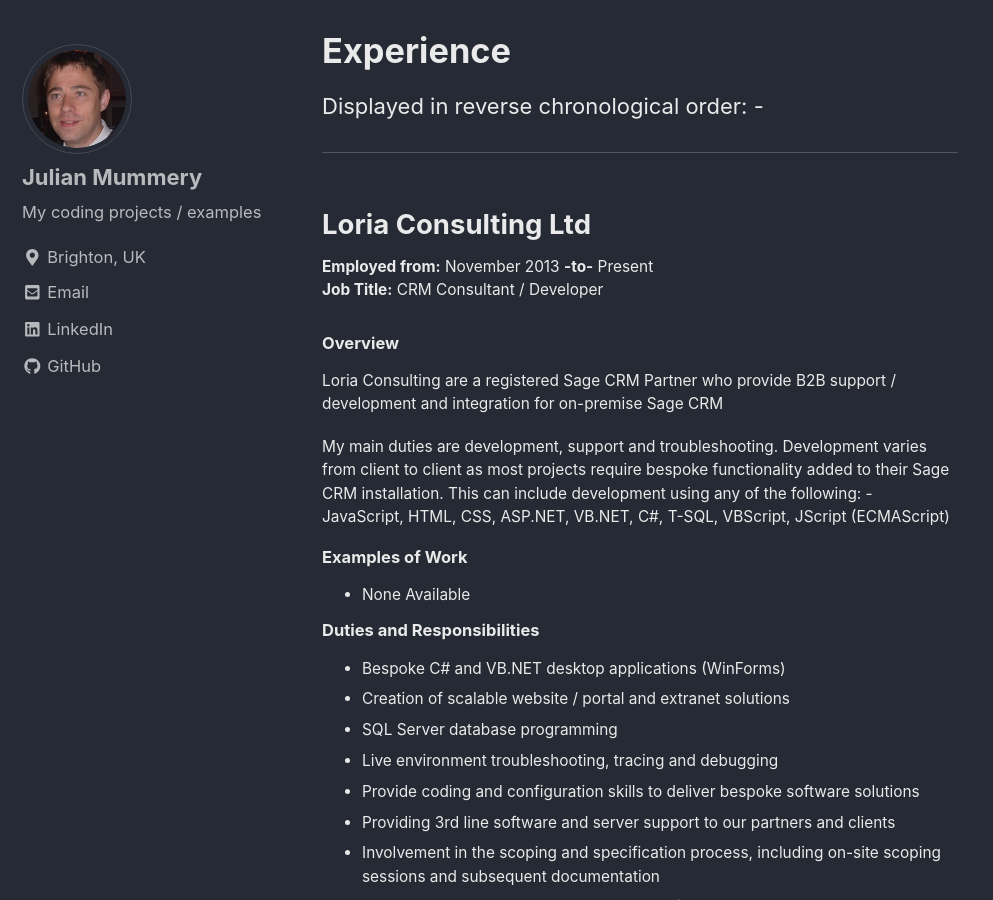
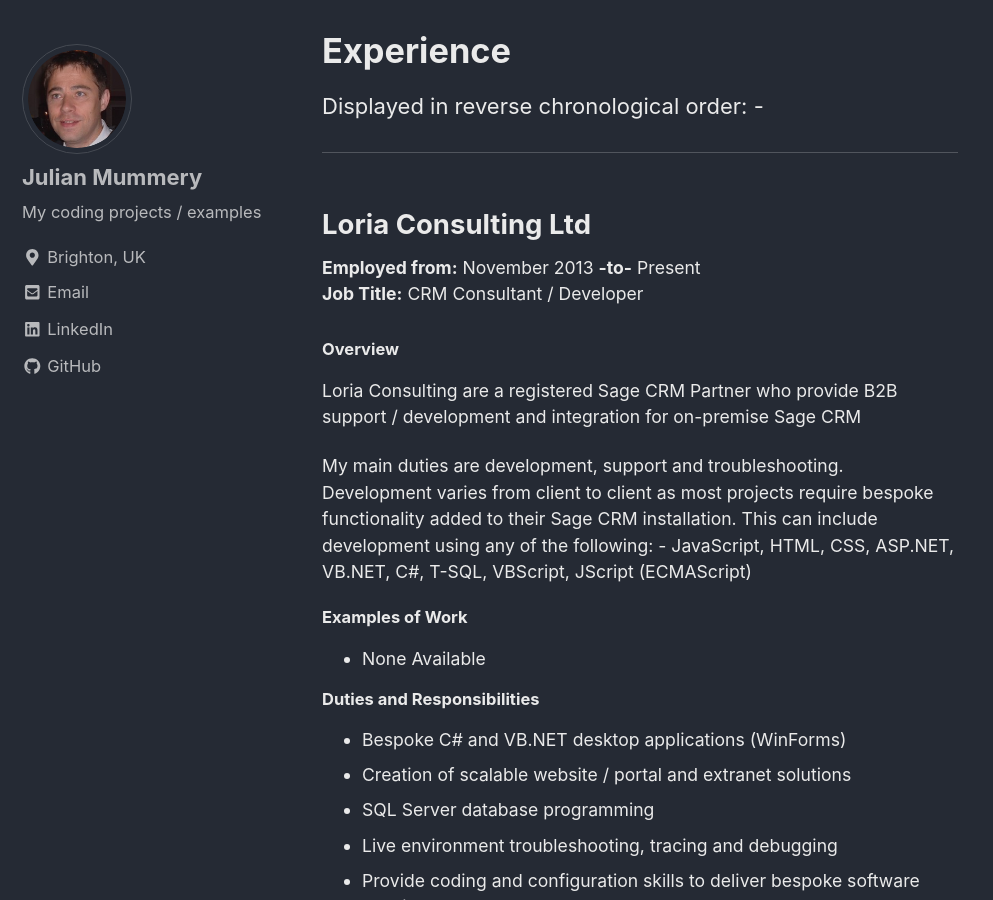
Before and after one commit to julianmummery/julianmummery.github.io, a Jekyll site: the page built from _pages/experience.md, in a window 1280 px wide and 900 px high, scrolled down 398 px. Shown: the whole window, without its empty margins (0-993 px from the left). Built offline with Jekyll 4.4.1, drawn with Linux system fonts in a browser that asks for light colours; nearby versions of some CDN libraries.

Commit message:
Update experience.md

```diff
--- a/_pages/experience.md
+++ b/_pages/experience.md
@@ -11,17 +11,17 @@
 
 <hr/>
 <h2>Loria Consulting Ltd</h2>
-<p style="font-size:0.70em; margin-top:0; margin-bottom: 0;"><strong>Employed from:</strong> November 2013 <strong>-to-</strong> Present</p>
-<p style="font-size:0.70em; margin-top:0; margin-bottom: 0;"><strong>Job Title:</strong> CRM Consultant / Developer</p>
+<p style="font-size:0.80em; margin-top:0; margin-bottom: 0;"><strong>Employed from:</strong> November 2013 <strong>-to-</strong> Present</p>
+<p style="font-size:0.80em; margin-top:0; margin-bottom: 0;"><strong>Job Title:</strong> CRM Consultant / Developer</p>
 <h5>Overview</h5>
-<p style="font-size:0.70em;">Loria Consulting are a registered Sage CRM Partner who provide B2B support / development and integration for on-premise Sage CRM</p>
-<p style="font-size:0.70em;">My main duties are development, support and troubleshooting. Development varies from client to client as most projects require bespoke functionality added to their Sage CRM installation. This can include development using any of the following: - JavaScript, HTML, CSS, ASP.NET, VB.NET, C#, T-SQL, VBScript, JScript (ECMAScript)</p>
+<p style="font-size:0.80em;">Loria Consulting are a registered Sage CRM Partner who provide B2B support / development and integration for on-premise Sage CRM</p>
+<p style="font-size:0.80em;">My main duties are development, support and troubleshooting. Development varies from client to client as most projects require bespoke functionality added to their Sage CRM installation. This can include development using any of the following: - JavaScript, HTML, CSS, ASP.NET, VB.NET, C#, T-SQL, VBScript, JScript (ECMAScript)</p>
 <h5 style="margin-top: 0px">Examples of Work</h5>
-<ul style="font-size:0.70em;">
+<ul style="font-size:0.80em;">
   <li>None Available</li>
 </ul>
 <h5 style="margin-top: 0px">Duties and Responsibilities</h5>
-<ul style="font-size:0.70em;">
+<ul style="font-size:0.80em;">
   <li>Bespoke C# and VB.NET desktop applications (WinForms)</li>
   <li>Creation of scalable website / portal and extranet solutions</li>
   <li>SQL Server database programming</li>
@@ -36,16 +36,16 @@
 
 <hr/>
 <h2>Direct Ferries Ltd</h2>
-<p style="font-size:0.70em; margin-top:0; margin-bottom: 0;"><strong>Employed from:</strong> September 2012 <strong>-to-</strong> November 2013</p>
-<p style="font-size:0.70em; margin-top:0; margin-bottom: 0;"><strong>Job Title:</strong> Senior Software Engineer</p>
+<p style="font-size:0.80em; margin-top:0; margin-bottom: 0;"><strong>Employed from:</strong> September 2012 <strong>-to-</strong> November 2013</p>
+<p style="font-size:0.80em; margin-top:0; margin-bottom: 0;"><strong>Job Title:</strong> Senior Software Engineer</p>
 <h5>Overview</h5>
-<p style="font-size:0.70em;">...</p>
+<p style="font-size:0.80em;">...</p>
 <h5 style="margin-top: 0px">Examples of Work</h5>
-<ul style="font-size:0.70em;">
+<ul style="font-size:0.80em;">
   <li><a href="https://julianmummery.github.io/tbc" target="_blank">tbc</a></li>
 </ul>
 <h5 style="margin-top: 0px">Duties and Responsibilities</h5>
-<ul style="font-size:0.70em;">
+<ul style="font-size:0.80em;">
   <li>Develop and maintain advanced web app controls (ASP.NET / VB.NET)</li>
   <li>Develop and maintain various websites/applications (ASP.NET / VB.NET)</li>
   <li>Maintain SQL Server databases</li>
@@ -57,16 +57,16 @@
 
 <hr/>
 <h2>Dynamic Technical Concepts Ltd</h2>
-<p style="font-size:0.70em; margin-top:0; margin-bottom: 0;"><strong>Employed from:</strong> July 2008 <strong>-to-</strong> September 2012</p>
-<p style="font-size:0.70em; margin-top:0; margin-bottom: 0;"><strong>Job Title:</strong> Senior Web / Applications Developer</p>
+<p style="font-size:0.80em; margin-top:0; margin-bottom: 0;"><strong>Employed from:</strong> July 2008 <strong>-to-</strong> September 2012</p>
+<p style="font-size:0.80em; margin-top:0; margin-bottom: 0;"><strong>Job Title:</strong> Senior Web / Applications Developer</p>
 <h5>Overview</h5>
-<p style="font-size:0.70em;">...</p>
+<p style="font-size:0.80em;">...</p>
 <h5 style="margin-top: 0px">Examples of Work</h5>
-<ul style="font-size:0.70em;">
+<ul style="font-size:0.80em;">
   <li><a href="https://julianmummery.github.io/tbc" target="_blank">tbc</a></li>
 </ul>
 <h5 style="margin-top: 0px">Duties and Responsibilities</h5>
-<ul style="font-size:0.70em;">
+<ul style="font-size:0.80em;">
   <li>Developing Web and Desktop applications using ASP.NET / VB.NET</li>
   <li>Creation of ‘Technical Specifications’</li>
   <li>Planning and creation of commercial websites for clients</li>
@@ -82,16 +82,16 @@
 
 <hr/>
 <h2>Friday Ad Ltd</h2>
-<p style="font-size:0.70em; margin-top:0; margin-bottom: 0;"><strong>Employed from:</strong> April 2008 <strong>-to-</strong> June 2008</p>
-<p style="font-size:0.70em; margin-top:0; margin-bottom: 0;"><strong>Job Title:</strong> Application Developer</p>
+<p style="font-size:0.80em; margin-top:0; margin-bottom: 0;"><strong>Employed from:</strong> April 2008 <strong>-to-</strong> June 2008</p>
+<p style="font-size:0.80em; margin-top:0; margin-bottom: 0;"><strong>Job Title:</strong> Application Developer</p>
 <h5>Overview</h5>
-<p style="font-size:0.70em;">Creating Windows desktop applications. I left this role due to a better job opportunity that was offered to me by Dynamic Technical Concepts Ltd.</p>
+<p style="font-size:0.80em;">Creating Windows desktop applications. I left this role due to a better job opportunity that was offered to me by Dynamic Technical Concepts Ltd.</p>
 <h5 style="margin-top: 0px">Examples of Work</h5>
-<ul style="font-size:0.70em;">
+<ul style="font-size:0.80em;">
   <li><a href="https://julianmummery.github.io/tbc" target="_blank">tbc</a></li>
 </ul>
 <h5 style="margin-top: 0px">Duties and Responsibilities</h5>
-<ul style="font-size:0.70em;">
+<ul style="font-size:0.80em;">
   <li>Design / create & maintain ASP.NET / VB.NET applications</li>
   <li>Design / create & maintain VB6 applications</li>
   <li>Design / create & maintain reports</li>
@@ -102,16 +102,16 @@
 
 <hr/>
 <h2>Berkeley Alexander Ltd</h2>
-<p style="font-size:0.70em; margin-top:0; margin-bottom: 0;"><strong>Employed from:</strong> November 2006 <strong>-to-</strong> March 2008</p>
-<p style="font-size:0.70em; margin-top:0; margin-bottom: 0;"><strong>Job Title:</strong> Systems Support Analyst / Programmer</p>
+<p style="font-size:0.80em; margin-top:0; margin-bottom: 0;"><strong>Employed from:</strong> November 2006 <strong>-to-</strong> March 2008</p>
+<p style="font-size:0.80em; margin-top:0; margin-bottom: 0;"><strong>Job Title:</strong> Systems Support Analyst / Programmer</p>
 <h5>Overview</h5>
-<p style="font-size:0.70em;">...</p>
+<p style="font-size:0.80em;">...</p>
 <h5 style="margin-top: 0px">Examples of Work</h5>
-<ul style="font-size:0.70em;">
+<ul style="font-size:0.80em;">
   <li><a href="https://julianmummery.github.io/tbc" target="_blank">tbc</a></li>
 </ul>
 <h5 style="margin-top: 0px">Duties and Responsibilities</h5>
-<ul style="font-size:0.70em;">
+<ul style="font-size:0.80em;">
   <li>Creation of ‘Technical Specifications’</li>
   <li>Create bespoke software applications using VB 6 / VB.NET</li>
   <li>Maintain MySQL databases</li>
@@ -126,16 +126,16 @@
 
 <hr/>
 <h2>Attevo</h2>
-<p style="font-size:0.70em; margin-top:0; margin-bottom: 0;"><strong>Employed from:</strong> tbc <strong>-to-</strong> tbc</p>
-<p style="font-size:0.70em; margin-top:0; margin-bottom: 0;"><strong>Job Title:</strong> Freelance C# Developer</p>
+<p style="font-size:0.80em; margin-top:0; margin-bottom: 0;"><strong>Employed from:</strong> tbc <strong>-to-</strong> tbc</p>
+<p style="font-size:0.80em; margin-top:0; margin-bottom: 0;"><strong>Job Title:</strong> Freelance C# Developer</p>
 <h5>Overview</h5>
-<p style="font-size:0.70em;">I.T. Consultancy firm based in the United States.<br>A work colleague from General Motors recommended me to them to help out on a part-time ASP.NET/C# project.</p>
+<p style="font-size:0.80em;">I.T. Consultancy firm based in the United States.<br>A work colleague from General Motors recommended me to them to help out on a part-time ASP.NET/C# project.</p>
 <h5 style="margin-top: 0px">Examples of Work</h5>
-<ul style="font-size:0.70em;">
+<ul style="font-size:0.80em;">
   <li><a href="https://julianmummery.github.io/tbc" target="_blank">tbc</a></li>
 </ul>
 <h5 style="margin-top: 0px">Duties and Responsibilities</h5>
-<ul style="font-size:0.70em;">
+<ul style="font-size:0.80em;">
   <li>Remote working</li>
   <li>Creating prototype / wireframe ASP.NET/C# Web Application pages</li>
   <li>Working from specification documents</li>
@@ -145,20 +145,20 @@
 
 <hr/>
 <h2>GMAC Commercial Finance (General Motors)</h2>
-<p style="font-size:0.70em; margin-top:0; margin-bottom: 0;"><strong>Employed from:</strong> tbc <strong>-to-</strong> February 2006  (GMACCF - Subsidiary of General Motors - Acquired from Bank of New York)</p>
-<p style="font-size:0.70em; margin-top:0; margin-bottom: 0;"><strong>Employed from:</strong> tbc <strong>-to-</strong> tbc  (Bank of New York - Acquired from Lloyds Bank Plc)</p>
-<p style="font-size:0.70em; margin-top:0; margin-bottom: 0;"><strong>Employed from:</strong> August 1989 <strong>-to-</strong> tbc  (Internal Factors Ltd - Subsidiary of Lloyds Bank Plc)</p>
-<p style="font-size:0.70em; margin-top:0; margin-bottom: 0;"><strong>Job Title:</strong> Analyst / Designer / Lead Programmer</p>
+<p style="font-size:0.80em; margin-top:0; margin-bottom: 0;"><strong>Employed from:</strong> tbc <strong>-to-</strong> February 2006  (GMACCF - Subsidiary of General Motors - Acquired from Bank of New York)</p>
+<p style="font-size:0.80em; margin-top:0; margin-bottom: 0;"><strong>Employed from:</strong> tbc <strong>-to-</strong> tbc  (Bank of New York - Acquired from Lloyds Bank Plc)</p>
+<p style="font-size:0.80em; margin-top:0; margin-bottom: 0;"><strong>Employed from:</strong> August 1989 <strong>-to-</strong> tbc  (Internal Factors Ltd - Subsidiary of Lloyds Bank Plc)</p>
+<p style="font-size:0.80em; margin-top:0; margin-bottom: 0;"><strong>Job Title:</strong> Analyst / Designer / Lead Programmer</p>
 <h5>Overview</h5>
-<p style="font-size:0.70em;">GMAC Commercial Finance (GMAC CF) is a subsidiary of GMAC Financial Services, a bank holding company with operations in North America, South America, Europe and Asia-Pacific. GMAC specializes in automotive finance, real estate finance, insurance, commercial finance and online banking. GMAC CF is one of the most trusted sources of capital for the middle-market businesses it serves.</p>
-<p style="font-size:0.70em;">I started working on the I.T. Help Desk progressed from there to Computer Operator doing shift work looking after IBM Mainframe. Then over the years worked up from a Trainee Computer Programmer to an Analyst / Designer / Lead Programmer.
+<p style="font-size:0.80em;">GMAC Commercial Finance (GMAC CF) is a subsidiary of GMAC Financial Services, a bank holding company with operations in North America, South America, Europe and Asia-Pacific. GMAC specializes in automotive finance, real estate finance, insurance, commercial finance and online banking. GMAC CF is one of the most trusted sources of capital for the middle-market businesses it serves.</p>
+<p style="font-size:0.80em;">I started working on the I.T. Help Desk progressed from there to Computer Operator doing shift work looking after IBM Mainframe. Then over the years worked up from a Trainee Computer Programmer to an Analyst / Designer / Lead Programmer.
 </p>
 <h5 style="margin-top: 0px">Examples of Work</h5>
-<ul style="font-size:0.70em;">
+<ul style="font-size:0.80em;">
   <li><a href="https://julianmummery.github.io/tbc" target="_blank">tbc</a></li>
 </ul>
 <h5 style="margin-top: 0px">Duties and Responsibilities</h5>
-<ul style="font-size:0.70em;">
+<ul style="font-size:0.80em;">
   <li>Design / create & maintain ASP.NET / VB.NET web based applications / websites</li>
   <li>SQL Server & Informix SQL creation of stored procedures</li>
   <li>Design / create & maintain company Intranet</li>
@@ -179,16 +179,16 @@
 
 <hr/>
 <h2>Souther Water Authority</h2>
-<p style="font-size:0.70em; margin-top:0; margin-bottom: 0;"><strong>Employed from:</strong> November 1987 <strong>-to-</strong> August 1989</p>
-<p style="font-size:0.70em; margin-top:0; margin-bottom: 0;"><strong>Job Title:</strong> Accounts Clerk</p>
+<p style="font-size:0.80em; margin-top:0; margin-bottom: 0;"><strong>Employed from:</strong> November 1987 <strong>-to-</strong> August 1989</p>
+<p style="font-size:0.80em; margin-top:0; margin-bottom: 0;"><strong>Job Title:</strong> Accounts Clerk</p>
 <h5>Overview</h5>
-<p style="font-size:0.70em;">...</p>
+<p style="font-size:0.80em;">...</p>
 <h5 style="margin-top: 0px">Examples of Work</h5>
-<ul style="font-size:0.70em;">
+<ul style="font-size:0.80em;">
   <li>No examples available.</li>
 </ul>
 <h5 style="margin-top: 0px">Duties and Responsibilities</h5>
-<ul style="font-size:0.70em;">
+<ul style="font-size:0.80em;">
   <li>Replying to customers letters</li>
   <li>Dealing with the public on the telephone with account problems, change of address etc…</li>
   <li>Applying changes to billing computer system</li>
@@ -197,16 +197,16 @@
 
 <hr/>
 <h2>The Royal Navy</h2>
-<p style="font-size:0.70em; margin-top:0; margin-bottom: 0;"><strong>Employed during:</strong> 1987</p>
-<p style="font-size:0.70em; margin-top:0; margin-bottom: 0;"><strong>Job Title:</strong> Junior Seaman Operator (Missile Operator)</p>
+<p style="font-size:0.80em; margin-top:0; margin-bottom: 0;"><strong>Employed during:</strong> 1987</p>
+<p style="font-size:0.80em; margin-top:0; margin-bottom: 0;"><strong>Job Title:</strong> Junior Seaman Operator (Missile Operator)</p>
 <h5>Overview</h5>
-<p style="font-size:0.70em;">Military basic training. Left before active service due to being voluteered down a career path I did <strong>not</strong> want to take. That being underwater for up to six months of the year!</p>
+<p style="font-size:0.80em;">Military basic training. Left before active service due to being voluteered down a career path I did <strong>not</strong> want to take. That being underwater for up to six months of the year!</p>
 <h5 style="margin-top: 0px">Examples of Work</h5>
-<ul style="font-size:0.70em;">
+<ul style="font-size:0.80em;">
   <li>No examples available.</li>
 </ul>
 <h5 style="margin-top: 0px">Duties and Responsibilities</h5>
-<ul style="font-size:0.70em;">
+<ul style="font-size:0.80em;">
   <li>Fire Fighting</li>
   <li>Search and Rescue</li>
   <li>Weapons</li>
```
